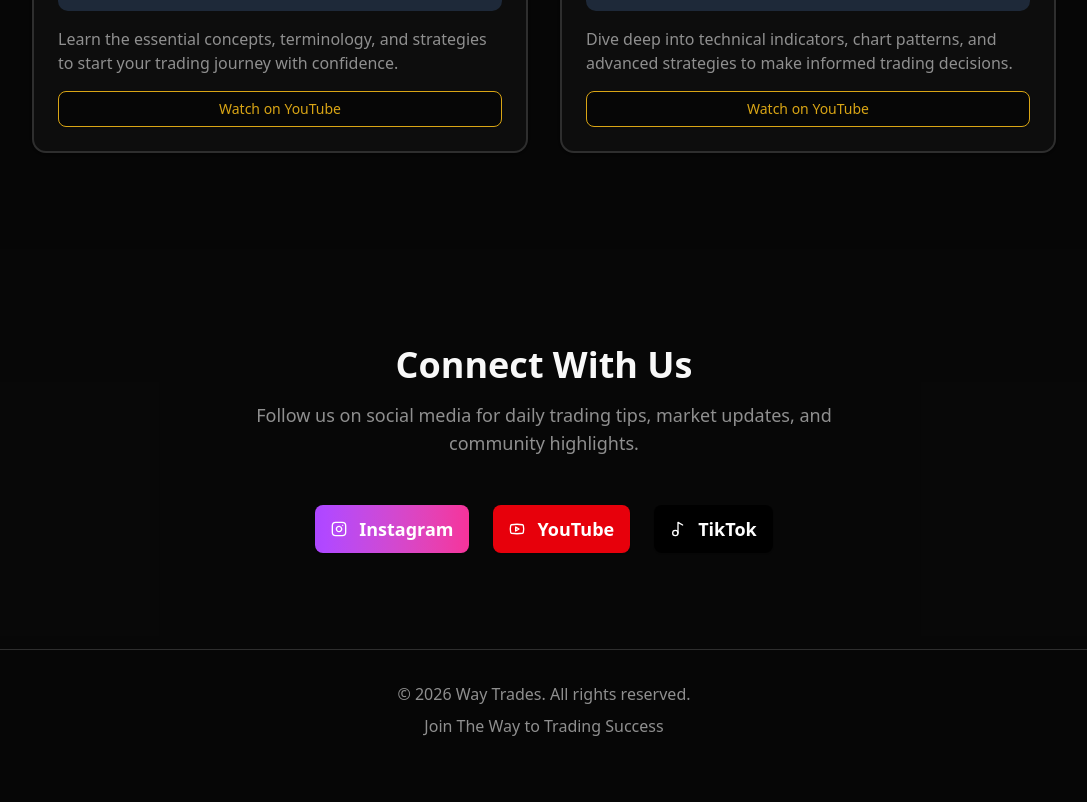
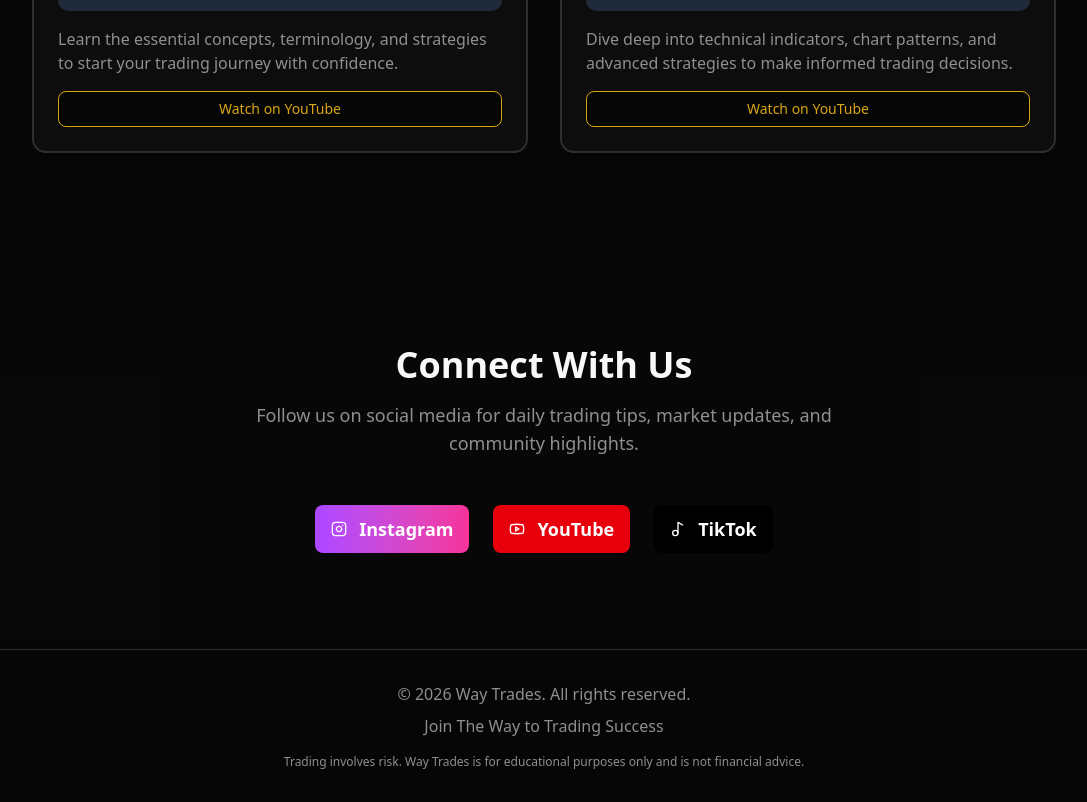
Before and after one commit to waytrades/way-trades, a React (Vite) app: page / in a window 1280 px wide. Shown: the part 2159-2961 px from the top of the page, without its empty margins (96-1183 px from the left). Before the commit the page ends 2929 px from the top, so only its background shows below. Built offline with nearby package versions, Linux system fonts and the light colour scheme.

Commit message:
Update App.jsx
Update App.jsx with VIP animation class and disclaimer.

```diff
--- a/src/App.jsx
+++ b/src/App.jsx
@@ -81,7 +81,7 @@ function App() {
             </Card>
 
             {/* VIP Discord */}
-            <Card className="hover-lift border-2 border-primary/50 hover:border-primary transition-all duration-300 relative overflow-hidden">
+            <Card className="hover-lift border-2 border-primary/50 hover:border-primary transition-all duration-300 relative overflow-hidden vip-pulse">
               <div className="absolute top-0 right-0 bg-primary text-primary-foreground px-4 py-1 text-sm font-semibold">
                 VIP
               </div>
@@ -250,6 +250,9 @@ function App() {
           <p className="text-muted-foreground mt-2">
             Join The Way to Trading Success
           </p>
+          <p className="text-xs text-muted-foreground mt-4 max-w-3xl mx-auto">
+            Trading involves risk. Way Trades is for educational purposes only and is not financial advice.
+          </p>
         </div>
       </footer>
     </div>
```
